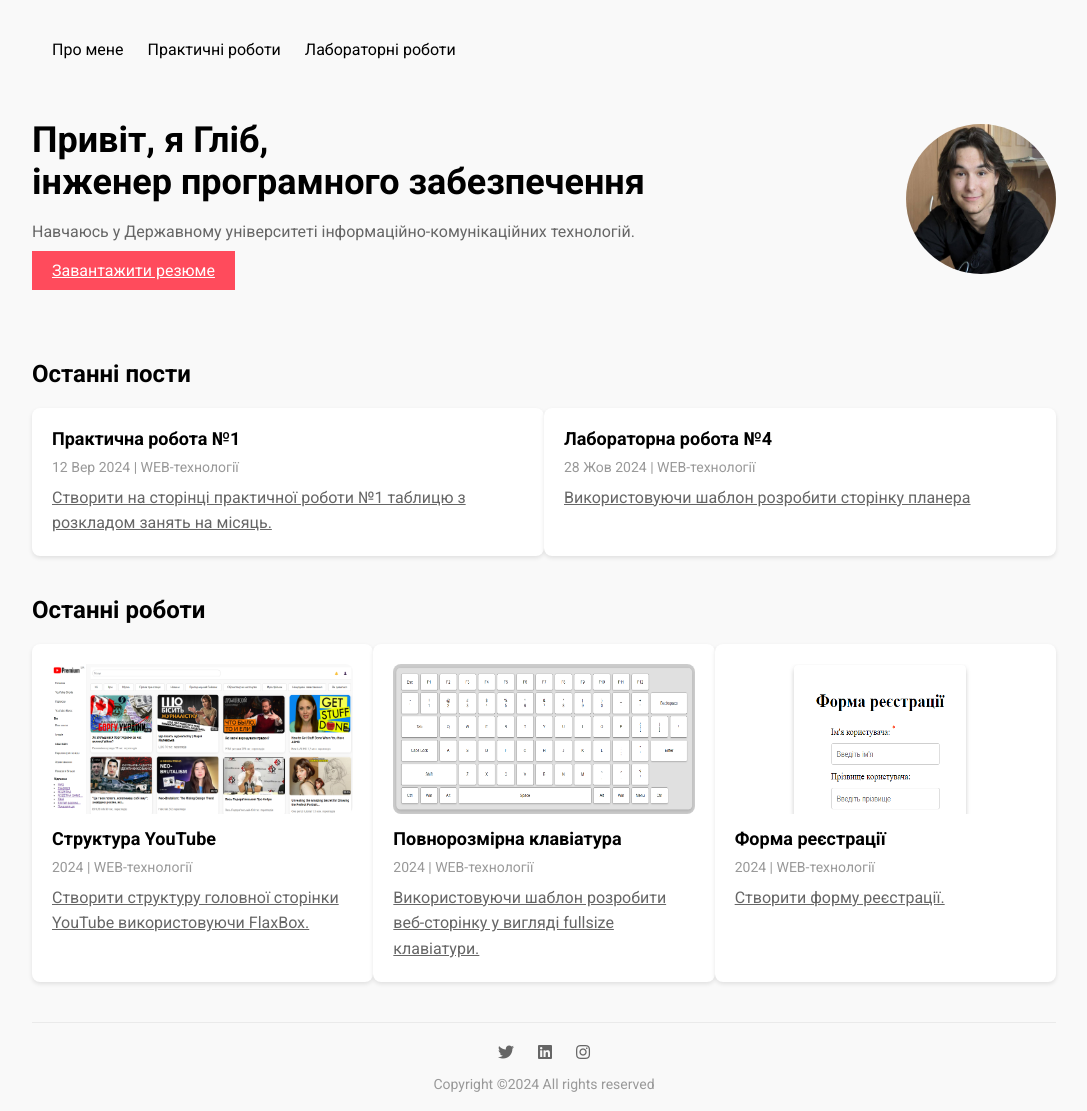
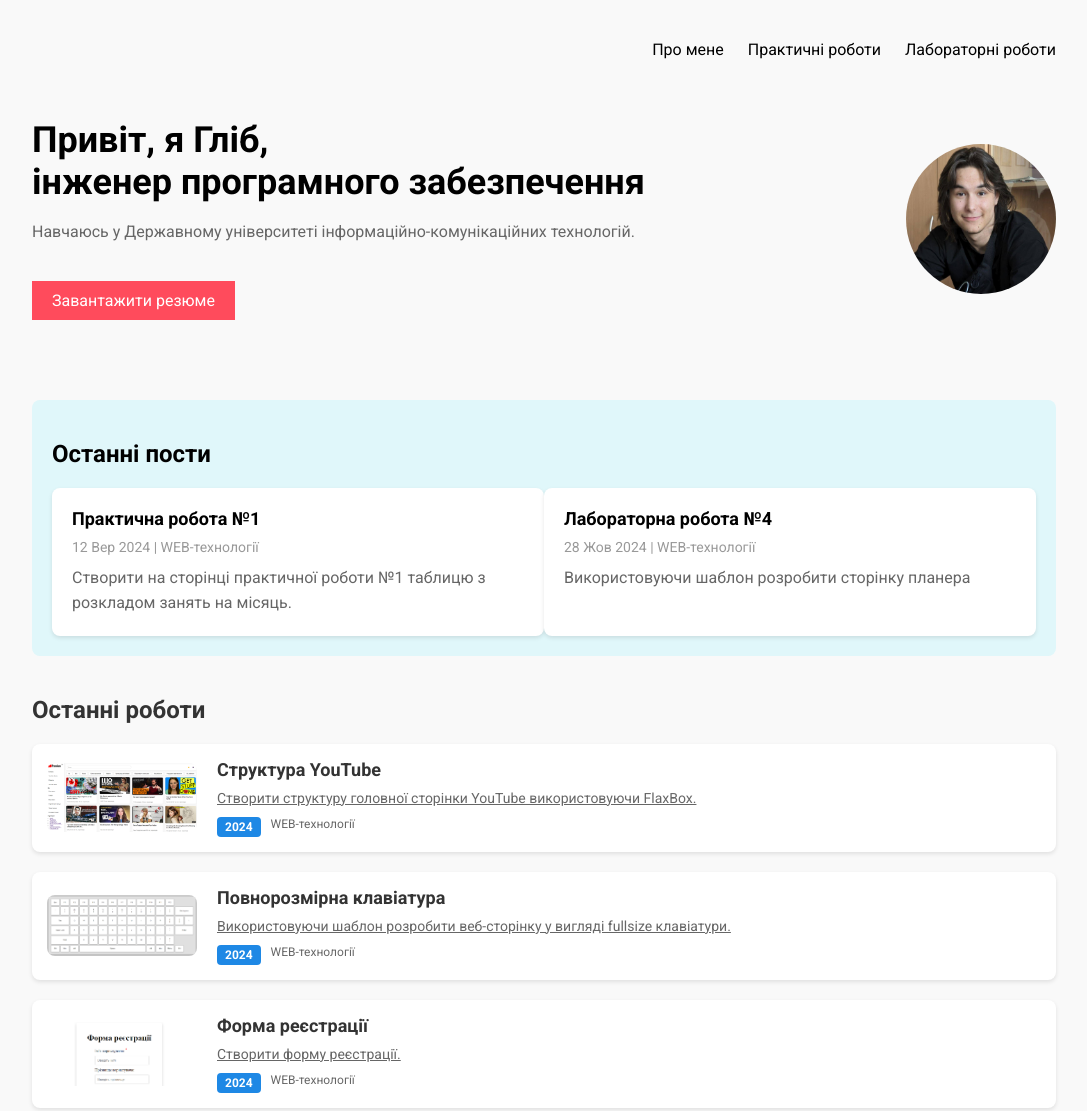
Before and after one commit to Hlmach/WEB, a plain HTML site: page Lab/Lab5/lab5.html in a window 1280 px wide. Shown: the top 1111 px of the page, without its empty margins (96-1183 px from the left). Drawn offline with Linux system fonts and the light colour scheme.

Commit message:
Add files via upload

```diff
--- a/Lab/Lab5/lab5.html
+++ b/Lab/Lab5/lab5.html
@@ -9,20 +9,22 @@
 <body>
 <div class="container">
     <header>
-        <div>
+        <nav>
             <a href="../../About/about.html">Про мене</a>
             <a href="../../Practice/Practice.html">Практичні роботи</a>
             <a href="../../Lab/Lab.html">Лабораторні роботи</a>
-        </div>
+        </nav>
     </header>
+
     <div class="intro">
         <div class="intro-text">
             <h1>Привіт, я Гліб,<br/>інженер програмного забезпечення</h1>
             <p>Навчаюсь у Державному університеті інформаційно-комунікаційних технологій.</p>
             <a href="medio/CV_Machulis.pdf" download class="download-button">Завантажити резюме</a>
         </div>
-            <img alt="Profile picture of Hlib" height="150" src="medio/photo.jpg" width="150"/>
+        <img alt="Profile picture of Hlib" src="medio/photo.jpg" width="150" height="150"/>
     </div>
+
     <div class="recent-posts">
         <h2>Останні пости</h2>
         <div class="posts">
@@ -38,40 +40,51 @@
             </div>
         </div>
     </div>
+
     <div class="featured-works">
         <h2>Останні роботи</h2>
         <div class="works">
             <div class="work">
-                    <img alt="Screenshot of YouTube project" height="150" src="medio/youtube.jpg" width="300"/>
+                <img alt="YouTube project" src="medio/youtube.jpg" />
+                <div class="work-info">
                     <h3>Структура YouTube</h3>
-                    <div class="meta">2024 | WEB-технології</div>
                     <a href="../../Practice/Practice2/index.html">Створити структуру головної сторінки YouTube використовуючи FlaxBox.</a>
-                </div>
-                <div class="work">
-                    <img alt="Screenshot of fullsize keyboard" height="150" src="medio/keyboard.jpg" width="300"/>
-                    <h3>Повнорозмірна клавіатура</h3>
-                    <div class="meta">2024 | WEB-технології</div>
-                    <a href="../../Practice/Practice3/Practice3.html">Використовуючи шаблон розробити веб-сторінку у вигляді fullsize клавіатури.</a>
-                </div>
-                <div class="work">
-                    <img alt="registration form" height="150" src="medio/registration.jpg" width="300"/>
-                    <h3>Форма реєстрації</h3>
-                    <div class="meta">2024 | WEB-технології</div>
-                    <a href="../Lab1/Lab1.html">Створити форму реєстрації.</a>
+                    <div class="work-meta">
+                        <span class="work-year">2024</span>
+                        <span class="work-category">WEB-технології</span>
                     </div>
                 </div>
             </div>
+            <div class="work">
+                <img alt="Keyboard project" src="medio/keyboard.jpg" />
+                <div class="work-info">
+                    <h3>Повнорозмірна клавіатура</h3>
+                    <a href="../../Practice/Practice3/Practice3.html">Використовуючи шаблон розробити веб-сторінку у вигляді fullsize клавіатури.</a>
+                    <div class="work-meta">
+                        <span class="work-year">2024</span>
+                        <span class="work-category">WEB-технології</span>
+                    </div>
+                </div>
+            </div>
+            <div class="work">
+                <img alt="Registration form project" src="medio/registration.jpg" />
+                <div class="work-info">
+                    <h3>Форма реєстрації</h3>
+                    <a href="../Lab1/Lab1.html">Створити форму реєстрації.</a>
+                    <div class="work-meta">
+                        <span class="work-year">2024</span>
+                        <span class="work-category">WEB-технології</span>
+                    </div>
+                </div>
+            </div>
+        </div>
+    </div>
+
     <footer>
         <div class="social-icons">
-            <a href="https://x.com/?lang=uk&mx=2">
-                <i class="fab fa-twitter"></i>
-            </a>
-            <a href="https://www.linkedin.com/feed/">
-                <i class="fab fa-linkedin"></i>
-            </a>
-            <a href="https://www.instagram.com/">
-                <i class="fab fa-instagram"></i>
-            </a>
+            <a href="https://x.com/?lang=uk&mx=2"><i class="fab fa-twitter"></i></a>
+            <a href="https://www.linkedin.com/feed/"><i class="fab fa-linkedin"></i></a>
+            <a href="https://www.instagram.com/"><i class="fab fa-instagram"></i></a>
         </div>
         <p>Copyright ©2024 All rights reserved</p>
     </footer>
--- a/Lab/Lab5/style.css
+++ b/Lab/Lab5/style.css
@@ -4,39 +4,47 @@ body {
     padding: 0;
     background-color: #f9f9f9;
 }
+
 .container {
     width: 80%;
     margin: 0 auto;
     padding: 20px 0;
 }
+
 header {
     display: flex;
-    justify-content: space-between;
+    justify-content: flex-end;
     align-items: center;
     padding: 20px 0;
 }
-header a {
+
+header nav a {
     text-decoration: none;
     color: #000;
     margin-left: 20px;
 }
+
 .intro {
     display: flex;
     align-items: center;
     justify-content: space-between;
     padding: 40px 0;
 }
+
 .intro-text {
     max-width: 60%;
 }
+
 .intro-text h1 {
     font-size: 36px;
     margin: 0;
 }
+
 .intro-text p {
     color: #666;
     line-height: 1.6;
 }
+
 .intro-text a {
     background-color: #ff4b5c;
     color: #fff;
@@ -45,59 +53,142 @@ header a {
     font-size: 16px;
     cursor: pointer;
     margin-top: 20px;
+    text-decoration: none;
+    display: inline-block;
 }
+
 .intro img {
     border-radius: 50%;
     width: 150px;
     height: 150px;
 }
-.recent-posts, .featured-works {
+
+.recent-posts {
     margin-top: 40px;
+    background-color: #e0f7fa;
+    padding: 20px;
+    border-radius: 8px;
 }
-.recent-posts h2, .featured-works h2 {
+
+.recent-posts h2 {
     font-size: 24px;
     margin-bottom: 20px;
 }
-.recent-posts .posts, .featured-works .works {
+
+.posts {
     display: flex;
     justify-content: space-between;
 }
-.post, .work {
+
+.post {
     background-color: #fff;
     padding: 20px;
     border-radius: 8px;
     box-shadow: 0 2px 4px rgba(0, 0, 0, 0.1);
     width: 48%;
 }
-.post h3, .work h3 {
+
+.post h3 {
     font-size: 18px;
     margin: 0 0 10px 0;
 }
-.post a, .work a {
+
+.post a {
     color: #666;
     line-height: 1.6;
+    text-decoration: none;
 }
-.post .meta, .work .meta {
+
+.post .meta {
     font-size: 14px;
     color: #999;
     margin-bottom: 10px;
 }
+
+.featured-works {
+    margin-top: 40px;
+}
+
+.featured-works h2 {
+    font-size: 24px;
+    margin-bottom: 20px;
+    text-align: left;
+    color: #333;
+}
+
+.works {
+    display: flex;
+    flex-direction: column;
+    gap: 20px;
+}
+
+.work {
+    display: flex;
+    background-color: #fff;
+    border-radius: 8px;
+    box-shadow: 0 2px 4px rgba(0, 0, 0, 0.1);
+    padding: 15px;
+    gap: 20px;
+    align-items: center;
+}
+
 .work img {
-    width: 100%;
+    width: 150px;
+    height: auto;
     border-radius: 8px;
-    margin-bottom: 10px;
 }
+
+.work-info {
+    display: flex;
+    flex-direction: column;
+    gap: 8px;
+}
+
+.work-info h3 {
+    font-size: 18px;
+    color: #333;
+    margin: 0;
+}
+
+.work-info a {
+    font-size: 14px;
+    color: #666;
+    margin: 0;
+    line-height: 1.5;
+}
+
+.work-meta {
+    display: flex;
+    gap: 10px;
+    font-size: 12px;
+    color: #999;
+}
+
+.work-year {
+    font-weight: bold;
+    background-color: #1e88e5;
+    color: #ffffff;
+    padding: 3px 8px;
+    border-radius: 4px;
+}
+
+.work-category {
+    color: #666;
+}
+
 footer {
     text-align: center;
     padding: 20px 0;
     margin-top: 40px;
     border-top: 1px solid #eaeaea;
 }
+
 footer .social-icons a {
     color: #666;
     margin: 0 10px;
     text-decoration: none;
 }
+
 footer p {
     color: #999;
     font-size: 14px;
```
Also changed, not shown: Lab/Lab6/Lab6.html (added), Lab/Lab6/style.css (added). Lines whose indentation alone changed are shown as unchanged.
